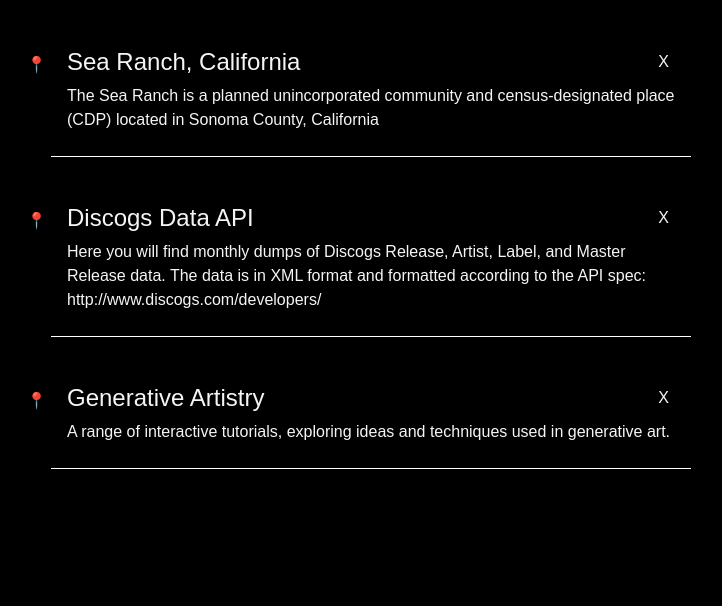
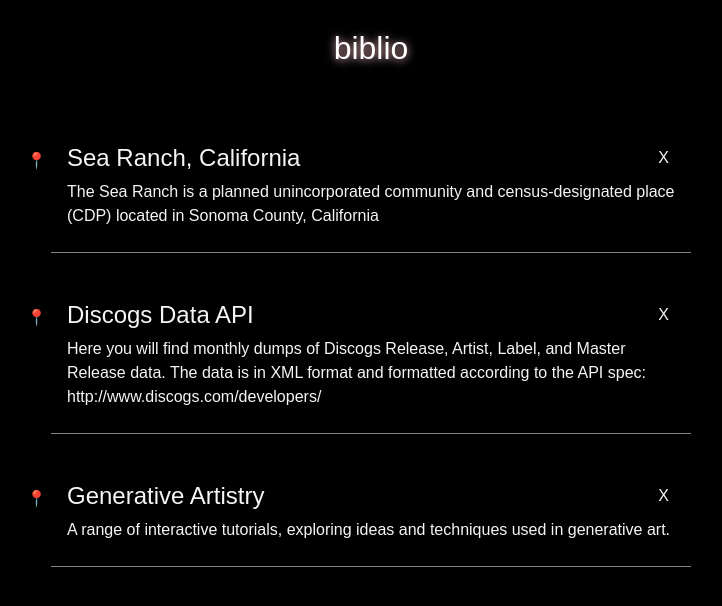
Before and after one commit to casesimmons/biblio, a Vue app: page / in a window 1280 px wide. Shown: the top 606 px of the page, without its empty margins (269-991 px from the left). Built offline with nearby package versions, Linux system fonts and the light colour scheme.

Commit message:
(add) BaseButton component

```diff
--- a/src/App.vue
+++ b/src/App.vue
@@ -1,13 +1,16 @@
 <template>
+  <the-header title="biblio"></the-header>
   <stored-resources :resources="storedResources"></stored-resources>
 </template>
 
 <script>
 import StoredResources from './components/resource-items/StoredResources.vue';
+import TheHeader from './components/layouts/TheHeader.vue';
 
 export default {
   components: {
-    StoredResources
+    StoredResources,
+    TheHeader,
   },
   data() {
     return {
--- /dev/null
+++ b/src/components/UI/BaseButton.vue
@@ -0,0 +1,38 @@
+<template>
+  <button :type="type" :class="mode">
+    <slot></slot>
+  </button>
+</template>
+
+<script>
+export default {
+  props: ['type', 'mode']
+};
+</script>
+
+<style scoped>
+button {
+  color: whitesmoke;
+  border-style: none;
+  font-size: 1rem;
+}
+
+button:hover,
+button:active {
+  color: red;
+  border-style: none;
+  font-size: 1rem;
+  cursor: not-allowed;
+}
+
+.flat {
+  background-color: transparent;
+  color: #3a0061;
+  border: none;
+}
+
+.flat:hover,
+.flat:active {
+  background-color: #edd2ff;
+}
+</style>
--- a/src/components/UI/BaseCard.vue
+++ b/src/components/UI/BaseCard.vue
@@ -6,7 +6,8 @@
 
 <style scoped>
 div {
-  box-shadow: 0 1px 0px #fff;
+  border-bottom: 1px solid grey;
+  /* box-shadow: 0 1px 0px #fff; */
   padding: 1rem;
   margin: 2rem auto;
   max-width: 40rem;
--- /dev/null
+++ b/src/components/layouts/TheHeader.vue
@@ -0,0 +1,28 @@
+<template>
+  <header>
+    <div>{{ title }}</div>
+  </header>
+</template>
+
+<script>
+export default {
+  props: ['title']
+};
+</script>
+
+<style scoped>
+header {
+  width: 100%;
+  height: 6rem;
+  display: flex;
+  justify-content: center;
+  align-items: center;
+}
+
+header div {
+  font-size: 2rem;
+  color: white;
+  text-shadow: 0 1px 8px pink;
+  /* margin: 0; */
+}
+</style>
--- a/src/components/resource-items/ResourceItem.vue
+++ b/src/components/resource-items/ResourceItem.vue
@@ -5,7 +5,7 @@
         <nav>
           <a :href="link">{{ title }}</a>
         </nav>
-        <button>X</button>
+        <base-button>X</base-button>
       </header>
       <p>{{ description }}</p>
     </base-card>
@@ -13,7 +13,12 @@
 </template>
 
 <script>
+import BaseButton from '../UI/BaseButton.vue';
+
 export default {
+  components: {
+    BaseButton
+  },
   props: ['title', 'description', 'link']
 };
 </script>
@@ -51,18 +56,4 @@
 a:active {
   color: green;
 }
-
-button {
-  color: whitesmoke;
-  border-style: none;
-  font-size: 1rem;
-}
-
-button:hover,
-button:active {
-  color: red;
-  border-style: none;
-  font-size: 1rem;
-  cursor: not-allowed;
-}
 </style>
```
